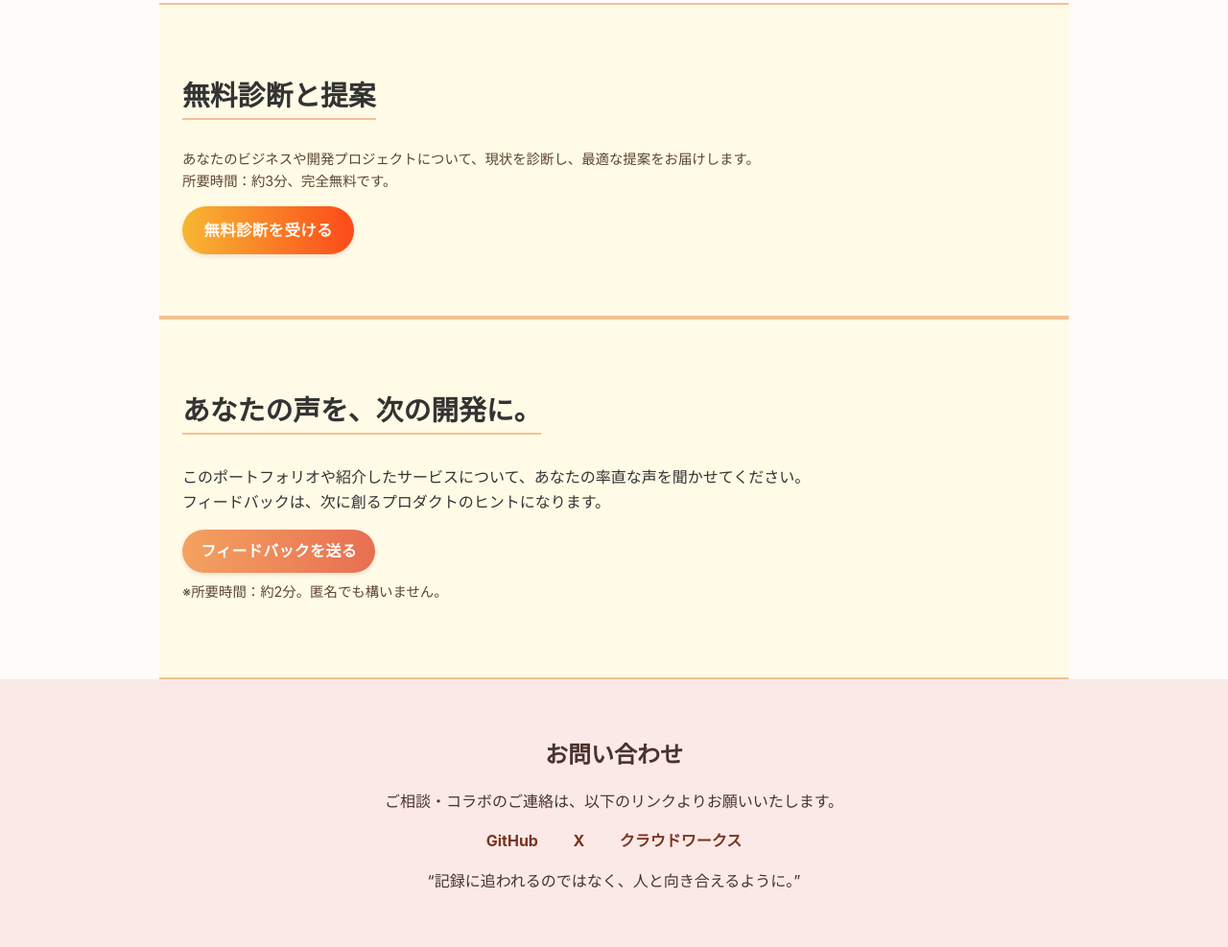
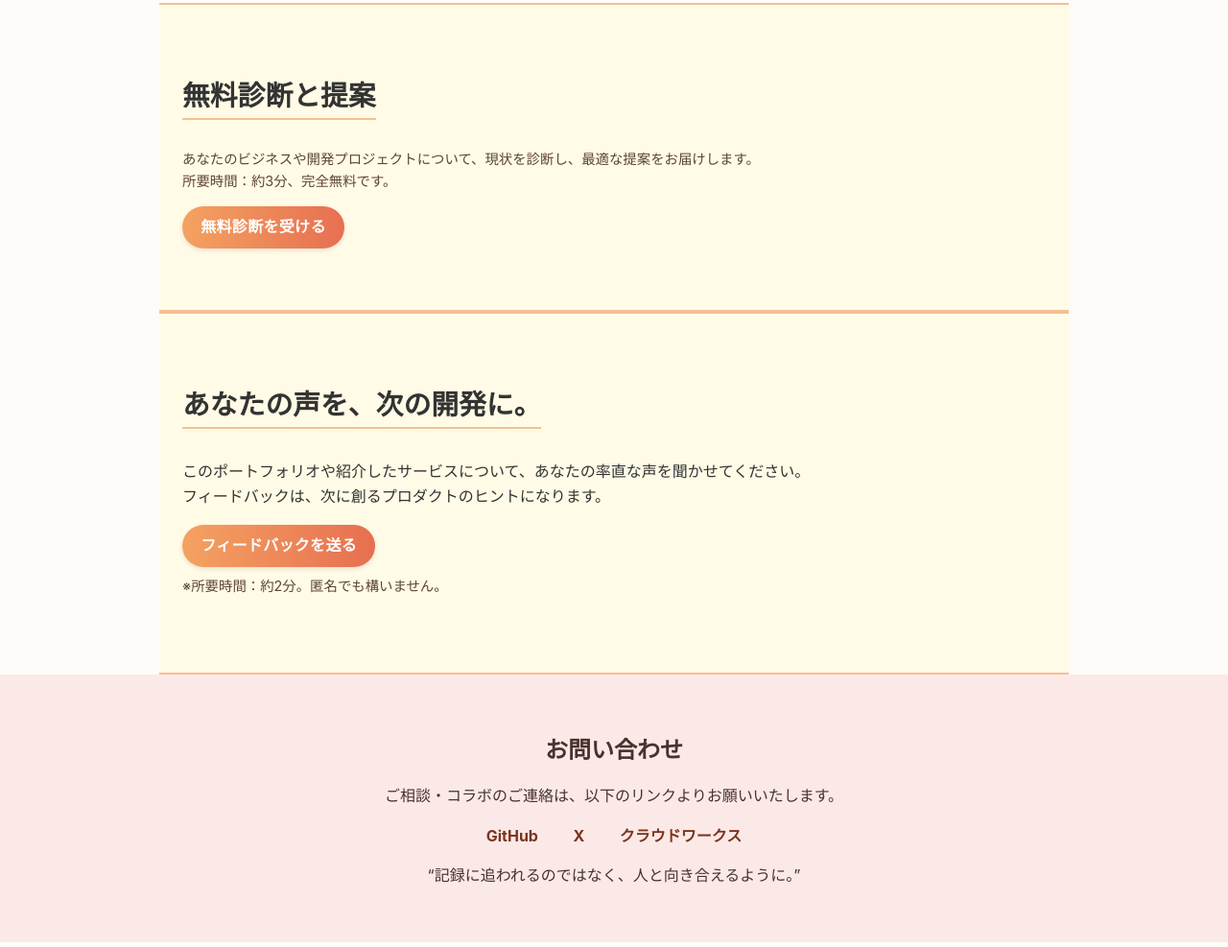
Before and after one commit to TomoProgrammingDayori/TomoProgrammingDayori.github.io, a plain HTML site: page index.html in a window 1280 px wide. Shown: the part 4176-5163 px from the top of the page at 96% size. Drawn offline with Linux system fonts and the light colour scheme.

Commit message:
Update style.css

```diff
--- a/style.css
+++ b/style.css
@@ -104,12 +104,12 @@ body {
   outline-offset: 2px;
 }
 
-.cta--lg {
-  padding: 0.75rem 1.4rem;
-  font-size: 1.03rem;
-  background: linear-gradient(90deg, #f7b733, #fc4a1a);
-  color: #fff8f0; /* コントラスト強化 */
+/* 追加：診断ボタンのホバーは専用カラーのまま */
+.cta--lg:hover {
+  background: linear-gradient(90deg, #fc4a1a, #f7b733);
+  box-shadow: 0 8px 16px rgba(252,74,26,.28);
 }
+
 
 /* ========== Feedback / Diagnosis ========== */
 #feedback, #diagnosis {
```
